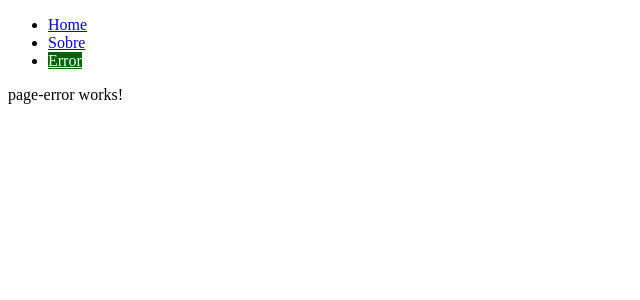
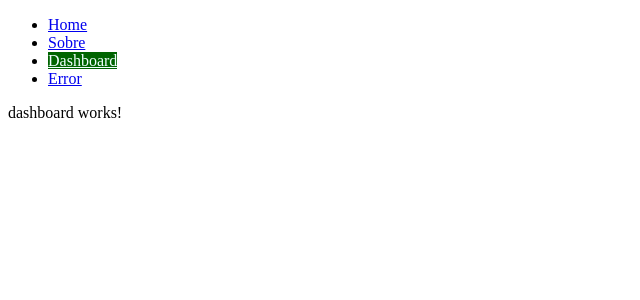
Before and after one commit to IgorDoring/learningRoutes-CursoUdemy, an Angular app: page /dashboard in a window 1280 px wide. Before the commit this address led to /404. Shown: the top 300 px of the page, without its empty margins (0-640 px from the left). Built offline with nearby package versions, Linux system fonts and the light colour scheme.

Commit message:
lazy loading

```diff
--- a/src/app/app-routing.module.ts
+++ b/src/app/app-routing.module.ts
@@ -9,6 +9,7 @@
   {path: "sobre", component: SobreComponent , children: [
       {path: "sobre/:id/:username", component: SobreComponent }
     ]},
+  {path:"dashboard", loadChildren: () => import("./dashboard/dashboard.module").then(m => m.DashboardModule) },
   {path: "404", component: PageErrorComponent },
   {path: "**", redirectTo: "404" }
 ];
--- /dev/null
+++ b/src/app/dashboard/pages/home/home.component.html
@@ -0,0 +1 @@
+<p>dashboard works!</p>
--- a/src/app/shared/menu/menu.component.html
+++ b/src/app/shared/menu/menu.component.html
@@ -8,6 +8,9 @@
         <a routerLink="/sobre" [routerLinkActive]="['active']">Sobre</a>
       </li>
       <li>
+        <a routerLink="/dashboard" [routerLinkActive]="['active']">Dashboard</a>
+      </li>
+      <li>
         <a routerLink="/404" [routerLinkActive]="['active']">Error</a>
       </li>
     </ul>
```
Also changed, not shown: src/app/dashboard/dashboard-routing.module.ts (added, +13 -0 lines), src/app/dashboard/dashboard.module.ts (added, +17 -0 lines), src/app/dashboard/pages/home/home.component.ts (added, +10 -0 lines), src/app/dashboard/pages/home/home.component.css (added), 1 other file (tests, documents, lock files or other folders).
